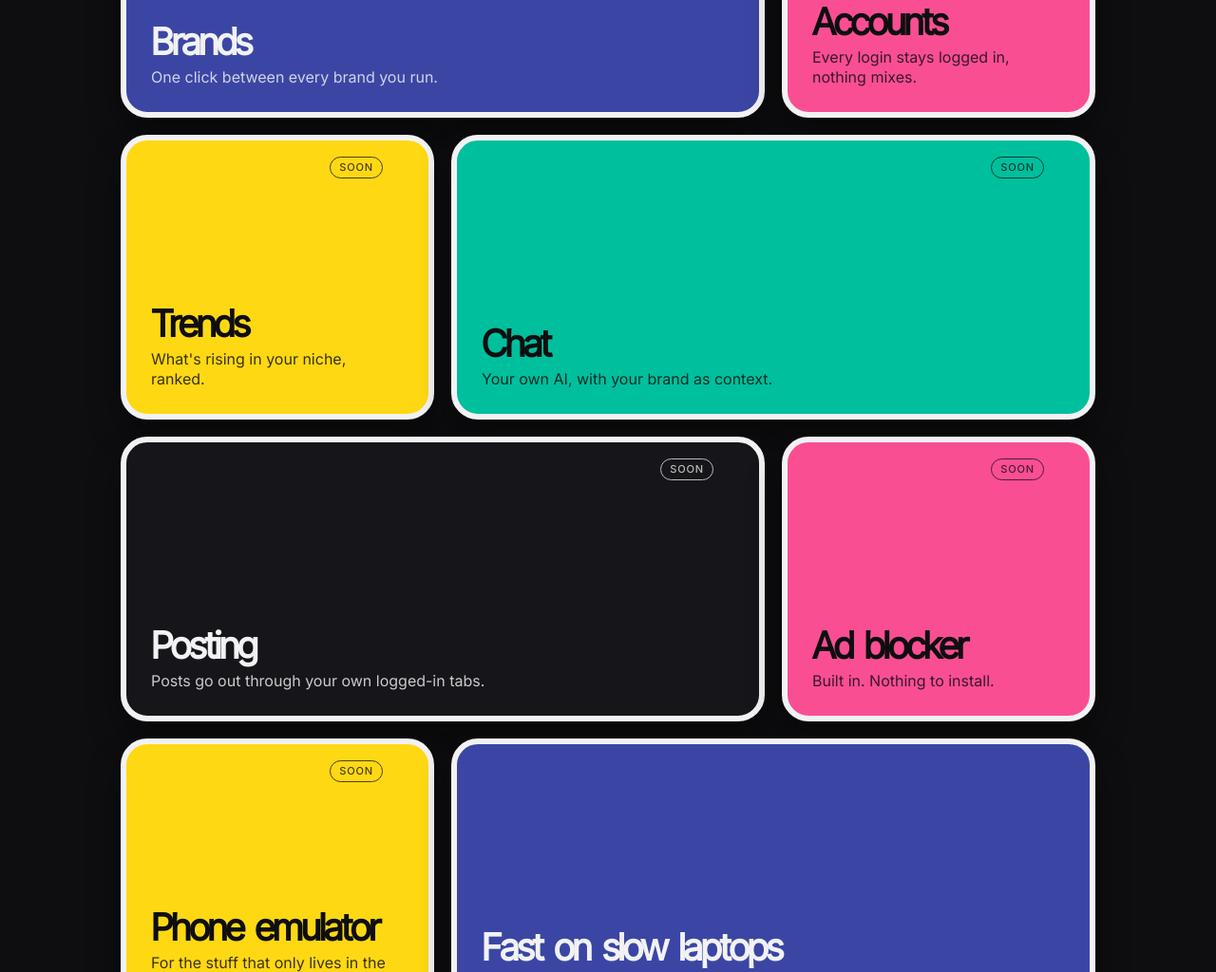
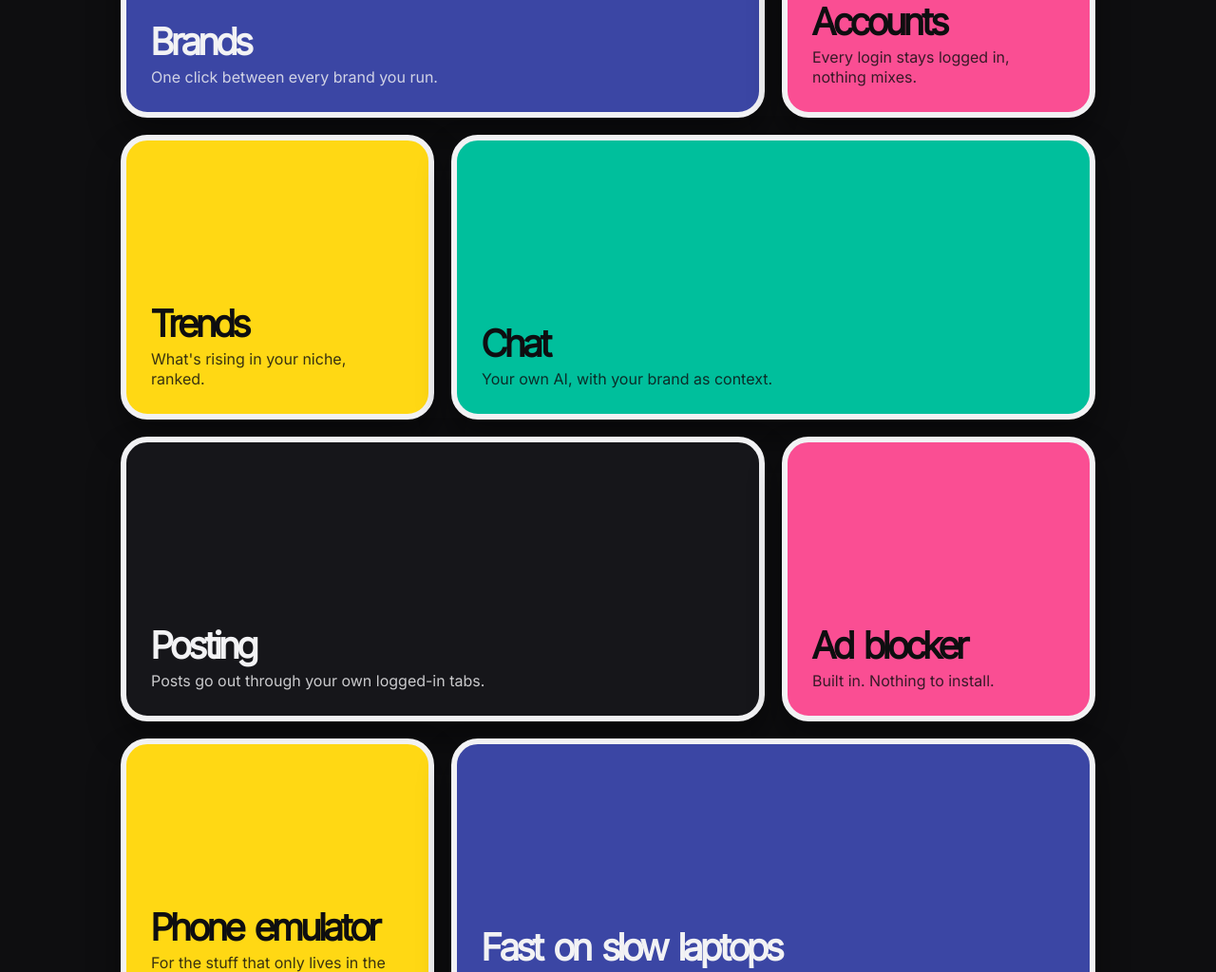
Before and after one commit to JoshWright22/TrendDeck-Web, a website built with Vite: page index.html in a window 1280 px wide. Shown: the part 1206-2230 px from the top of the page at 95% size. Built offline with nearby package versions, Linux system fonts and the light colour scheme.

Commit message:
drop the soon chips

```diff
--- a/index.html
+++ b/index.html
@@ -53,35 +53,30 @@
           </article>
           <article class="feature suit-yellow deal">
             <svg class="glyph"><use href="#i-reddit" /></svg>
-            <span class="soon">Soon</span>
             <svg class="spark"><use href="#i-spark" /></svg>
             <h3>Trends</h3>
             <p>What's rising in your niche, ranked.</p>
           </article>
           <article class="feature suit-teal wide deal">
             <svg class="glyph"><use href="#i-openai" /></svg>
-            <span class="soon">Soon</span>
             <svg class="spark"><use href="#i-spark" /></svg>
             <h3>Chat</h3>
             <p>Your own AI, with your brand as context.</p>
           </article>
           <article class="feature suit-black wide deal">
             <svg class="glyph"><use href="#i-x" /></svg>
-            <span class="soon">Soon</span>
             <svg class="spark"><use href="#i-spark" /></svg>
             <h3>Posting</h3>
             <p>Posts go out through your own logged-in tabs.</p>
           </article>
           <article class="feature suit-pink deal">
             <svg class="glyph"><use href="#i-youtube" /></svg>
-            <span class="soon">Soon</span>
             <svg class="spark"><use href="#i-spark" /></svg>
             <h3>Ad blocker</h3>
             <p>Built in. Nothing to install.</p>
           </article>
           <article class="feature suit-yellow deal">
             <svg class="glyph"><use href="#i-snapchat" /></svg>
-            <span class="soon">Soon</span>
             <svg class="spark"><use href="#i-spark" /></svg>
             <h3>Phone emulator</h3>
             <p>For the stuff that only lives in the app.</p>
--- a/src/style.css
+++ b/src/style.css
@@ -360,18 +360,6 @@ svg.spark {
   height: 14px;
 }
 
-.soon {
-  position: absolute;
-  right: 48px;
-  top: 17px;
-  padding: 5px 9px;
-  border: 1.5px solid currentColor;
-  border-radius: 99px;
-  font: 500 11px/1 var(--body);
-  letter-spacing: 0.08em;
-  text-transform: uppercase;
-  opacity: 0.75;
-}
 
 .feature h3 {
   font: 800 clamp(30px, 3.4vw, 39px) / 1 var(--display);
```
Also changed, not shown: DECISIONS.md (+1 -1 lines).
